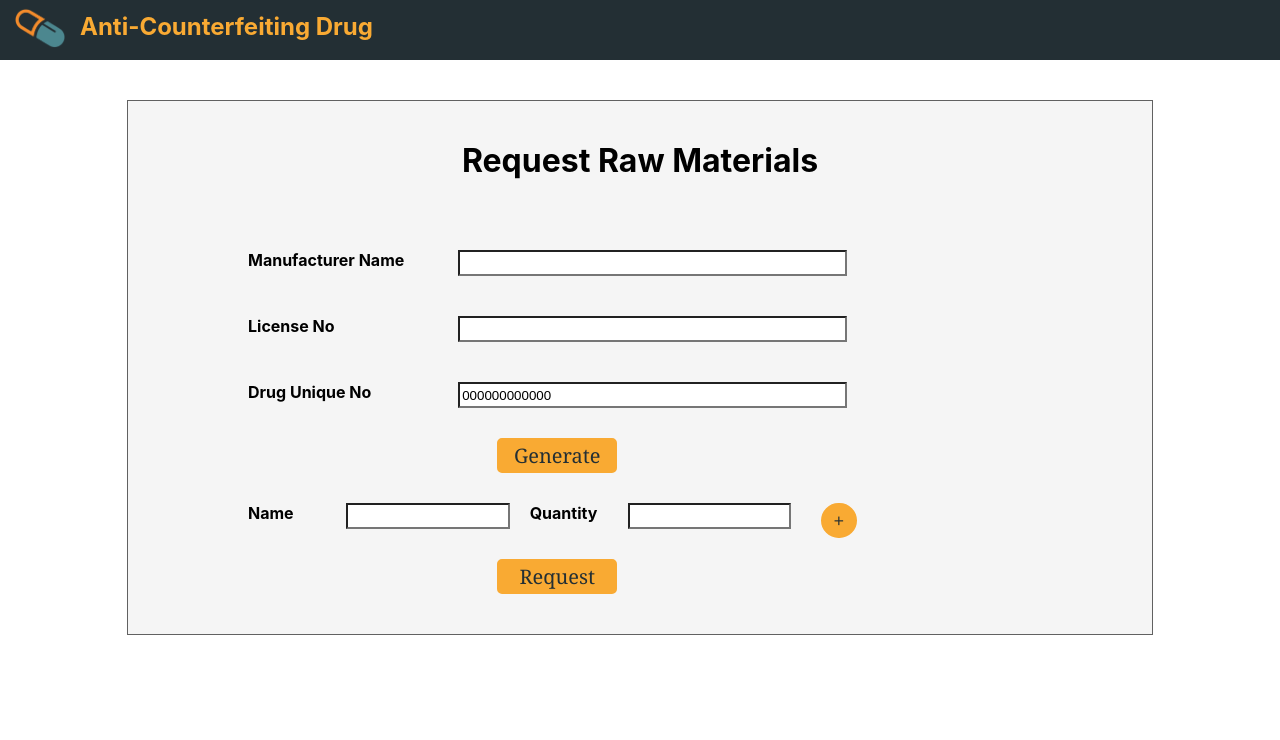
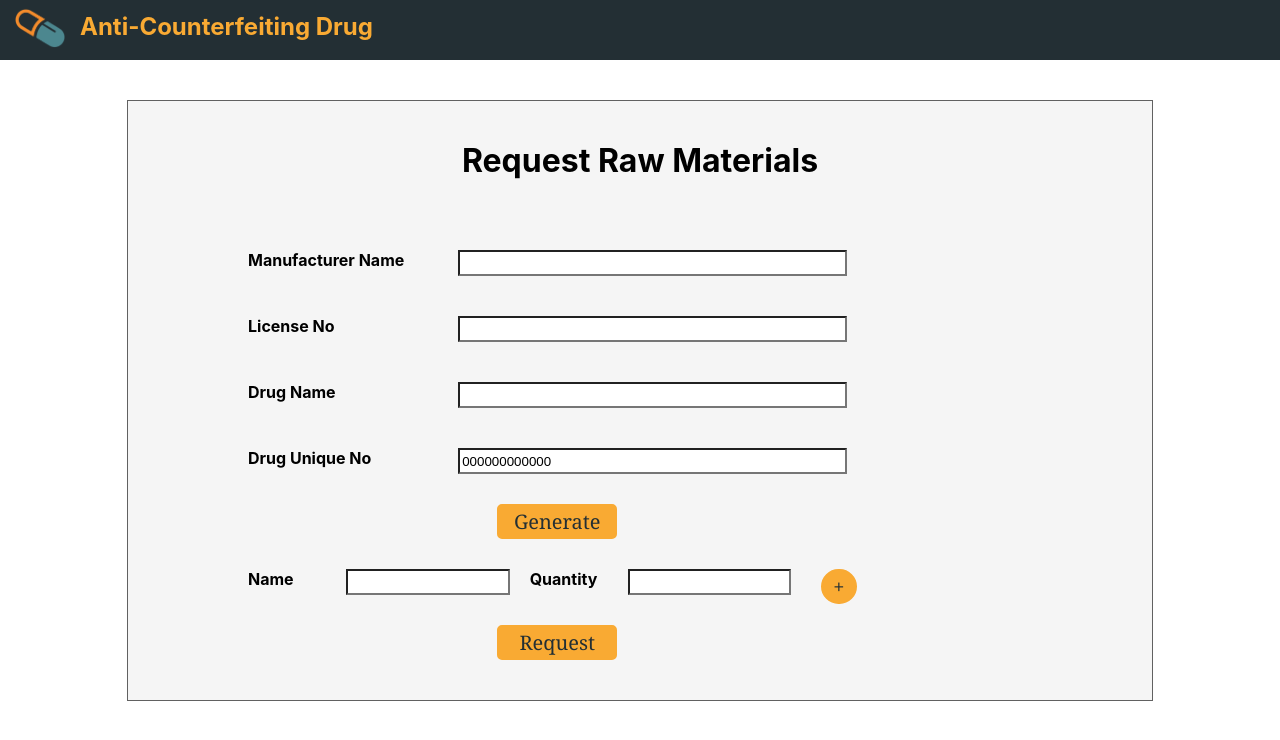
Before and after one commit to Mohitkrishna12/Anti-counterfeiting-drug-using-Blockchain, a React (Create React App) app: page /DmRequest in a window 1280 px wide. Shown: the top 740 px of the page. Built offline with nearby package versions, Linux system fonts and the light colour scheme.

Commit message:
add drug name

```diff
--- a/src/DmRequest.js
+++ b/src/DmRequest.js
@@ -40,6 +40,10 @@ function DmRequest() {
     		<input type="text" name="name"  />
             </div>
             <div className="upload_input" >
+            	<h4>Drug Name </h4>
+    		<input type="text" name="name"  />
+            </div>
+            <div className="upload_input" >
             	<h4>Drug Unique No </h4>
     		<input type="text" name="name" value={rnum} />
             </div>
```
